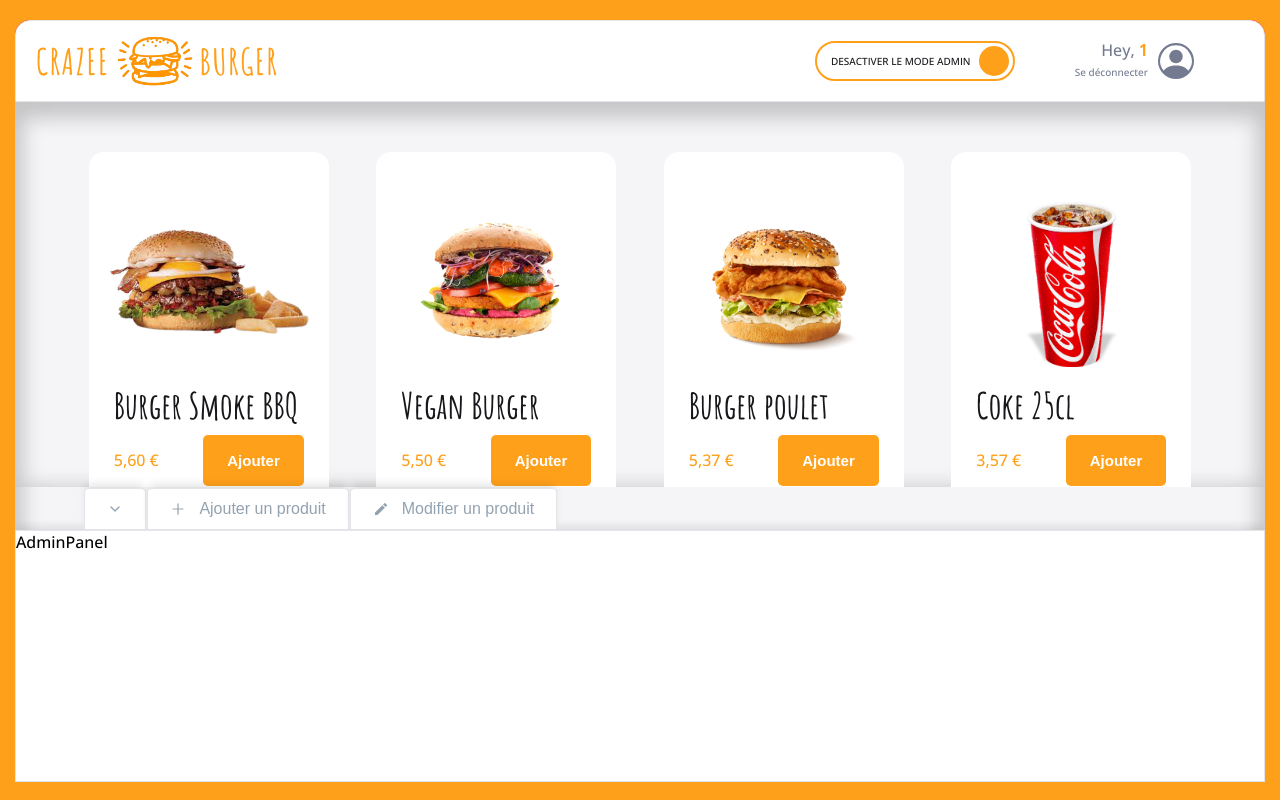
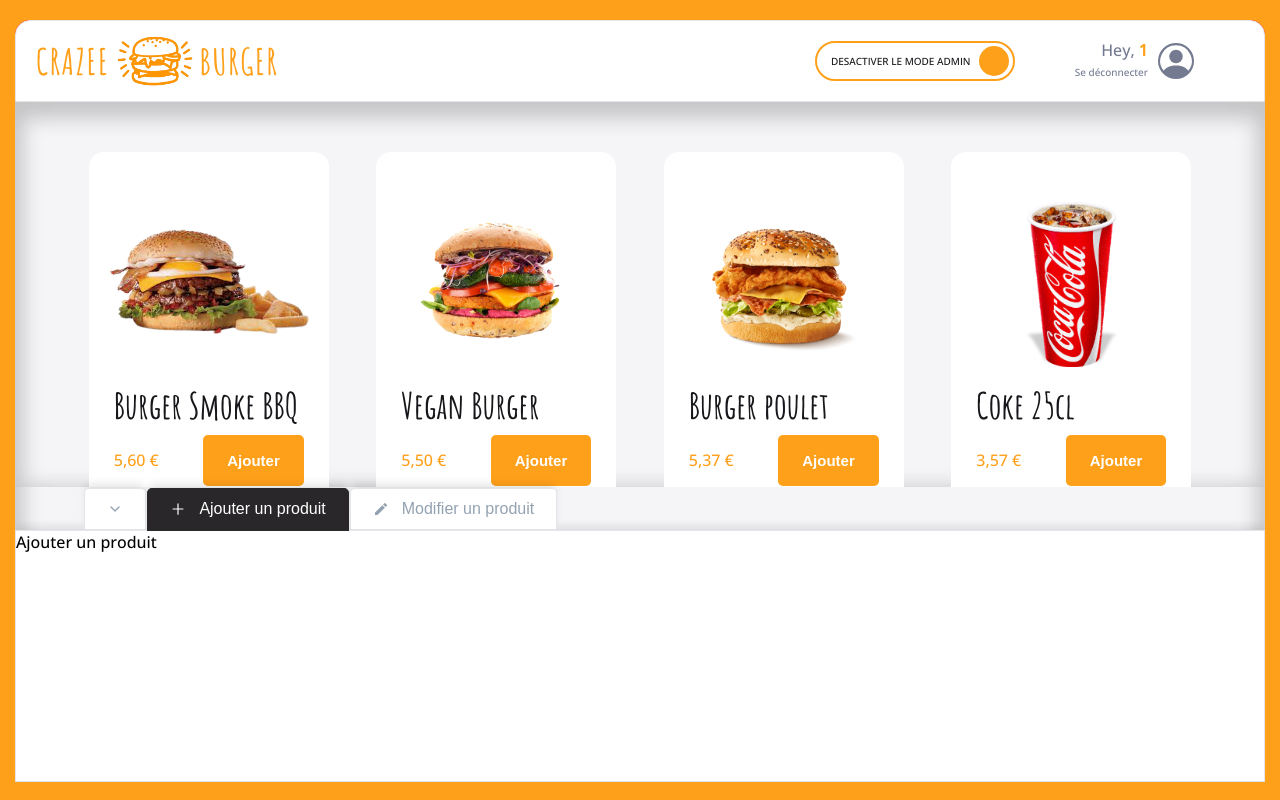
Before and after one commit to bem630/crazee-burgers, a React (Create React App) app: page /order/1 in a window 1280 px wide. Built offline with nearby package versions, Linux system fonts and the light colour scheme; grey boxes are pictures that could not be loaded.

Commit message:
✨ F07: ADMIN> Add panel Admin

```diff
--- a/src/components/pages/order/Main/Admin/Admin.js
+++ b/src/components/pages/order/Main/Admin/Admin.js
@@ -2,16 +2,19 @@
 //import { theme } from "../../../../../theme";
 import AdminTabs from "./AdminTabs";
 import AdminPanel from "./AdminPanel";
-import { useState } from "react";
+import { useContext, useState } from "react";
+import OrderContext from "../../../../../context/OrderContext";
 
 
 
 const Admin = () => {
-    const [isCollapsed, setIsCollapsed] = useState(false);
+    const {isCollapsed} = useContext(OrderContext);
+
+
     return (
         <AdminStyled>
-            <AdminTabs isCollapsed ={isCollapsed} setIsCollapsed= {setIsCollapsed} />
-            {!isCollapsed && <AdminPanel/>}
+            <AdminTabs />
+            {!isCollapsed && <AdminPanel />}
         </AdminStyled>
      );
 }
--- a/src/components/pages/order/Main/Admin/AdminPanel.js
+++ b/src/components/pages/order/Main/Admin/AdminPanel.js
@@ -1,9 +1,16 @@
 import styled from "styled-components";
 import { theme } from "../../../../../theme";
+import OrderContext from "../../../../../context/OrderContext";
+import { useContext } from "react";
 
 const AdminPanel = () => {
+    const {isCollapsed,setIsCollapsed,isEditSelected, setIsEditSelected, isAddSelected, setIsAddSelected} = useContext(OrderContext);
+
     return (
-        <AdminPanelStyled>AdminPanel</AdminPanelStyled>
+        <AdminPanelStyled>
+            {isAddSelected && "Ajouter un produit"}
+            {isEditSelected && "Modifier un produit"}
+        </AdminPanelStyled>
      );
 }
 
--- a/src/components/pages/order/Main/Admin/AdminTabs.js
+++ b/src/components/pages/order/Main/Admin/AdminTabs.js
@@ -4,27 +4,42 @@
 import { FiChevronDown, FiChevronUp } from "react-icons/fi";
 import { AiOutlinePlus } from "react-icons/ai";
 import { MdModeEditOutline } from "react-icons/md";
+import { useContext } from "react";
+import OrderContext from "../../../../../context/OrderContext";
+//import { useState } from "react";
 
-const AdminTabs = ({isCollapsed,setIsCollapsed}) => {
+const AdminTabs = () => {
 
-    const handleClick = () => {
-        setIsCollapsed(!isCollapsed)
+    const {isCollapsed,setIsCollapsed,isEditSelected, setIsEditSelected, isAddSelected, setIsAddSelected} = useContext(OrderContext);
+
+
+    const selectEditTab = () => {
+        setIsCollapsed(false);
+        setIsEditSelected(true) ;
+        setIsAddSelected(false);
     }
-
+    const selectAddtTab = () => {
+        setIsCollapsed(false);
+        setIsEditSelected(false) ;
+        setIsAddSelected(true);
+    }
 
     return (
         <AdminTabsStyled>
-            <Tab label="" Icon = {isCollapsed ? <FiChevronUp/> : <FiChevronDown/>}
-            onClick = {handleClick}
-            className={isCollapsed ? "is-active" : ""}
+            <Tab
+                Icon = {isCollapsed ? <FiChevronUp/> : <FiChevronDown/>}
+                onClick = {() => { setIsCollapsed(!isCollapsed)}}
+                className={isCollapsed ? "is-active" : ""}
             />
-            <Tab label1="Ajouter un produit" Icon = {<AiOutlinePlus />}
-            onClick = {handleClick}
-            className={isCollapsed ? "is-active" : ""}
+            <Tab
+                label="Ajouter un produit" Icon = {<AiOutlinePlus />}
+                onClick = {selectAddtTab}
+                className={isAddSelected ? "is-active" : ""}
             />
-            <Tab label2="Modifier un produit" Icon = {<MdModeEditOutline />}
-            onClick = {handleClick}
-            className={isCollapsed ? "is-active" : ""}
+            <Tab
+                label="Modifier un produit" Icon = {<MdModeEditOutline />}
+                onClick = {selectEditTab}
+                className={isEditSelected ? "is-active" : ""}
             />
         </AdminTabsStyled>
      );
--- a/src/components/pages/order/OrderPage.js
+++ b/src/components/pages/order/OrderPage.js
@@ -9,9 +9,19 @@
 const OrderPage = () => {
     //const { username } = useParams();
     const [isModeAdmin, setIsModeAdmin] = useState(true);
+    const [isCollapsed, setIsCollapsed] = useState(false);
+    const [isEditSelected, setIsEditSelected] = useState(false);
+    const [isAddSelected, setIsAddSelected] = useState(true);
 
     const orderContextValue = {
-      isModeAdmin, setIsModeAdmin
+      isModeAdmin,
+      setIsModeAdmin,
+      isCollapsed,
+      setIsCollapsed,
+      isEditSelected,
+      setIsEditSelected,
+      isAddSelected,
+      setIsAddSelected,
     }
 
     return (
--- a/src/components/reusable-ui/Tab.js
+++ b/src/components/reusable-ui/Tab.js
@@ -1,12 +1,11 @@
 import styled from "styled-components";
 import { theme } from "../../theme";
 
-const Tab = ({ Icon, onClick, className, label1, label2 }) => {
+const Tab = ({ Icon, onClick, className, label}) => {
     return (
         <TabStyled onClick={onClick} className={className}>
-            <div className="icon">{ Icon && Icon }</div>
-            {label1 && <span className="label">{label1}</span>}
-            {label2 && <span className="label">{label2}</span>}
+            {Icon && <div className="icon">{ Icon }</div>}
+            {label && <span className="label">{label}</span>}
         </TabStyled>
      );
 }
--- a/src/context/OrderContext.js
+++ b/src/context/OrderContext.js
@@ -3,4 +3,10 @@
 export default createContext({
     isModeAdmin: false,
     setIsModeAdmin: () => {},
+    isCollapsed: false,
+    setIsCollapsed: () => {},
+    isEditSelected: false,
+    setIsModeAdmin: () => {},
+    isAddSelected: false,
+    setIsAddSelected: () => {},
 })
```
